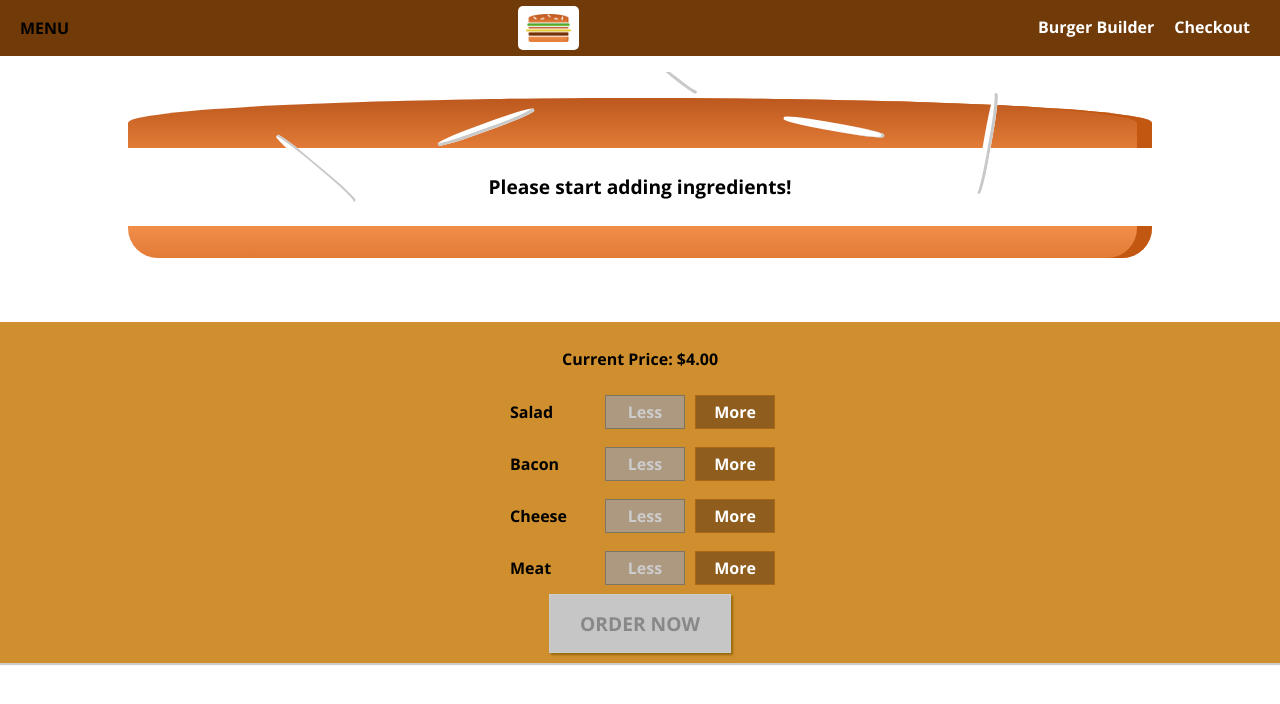
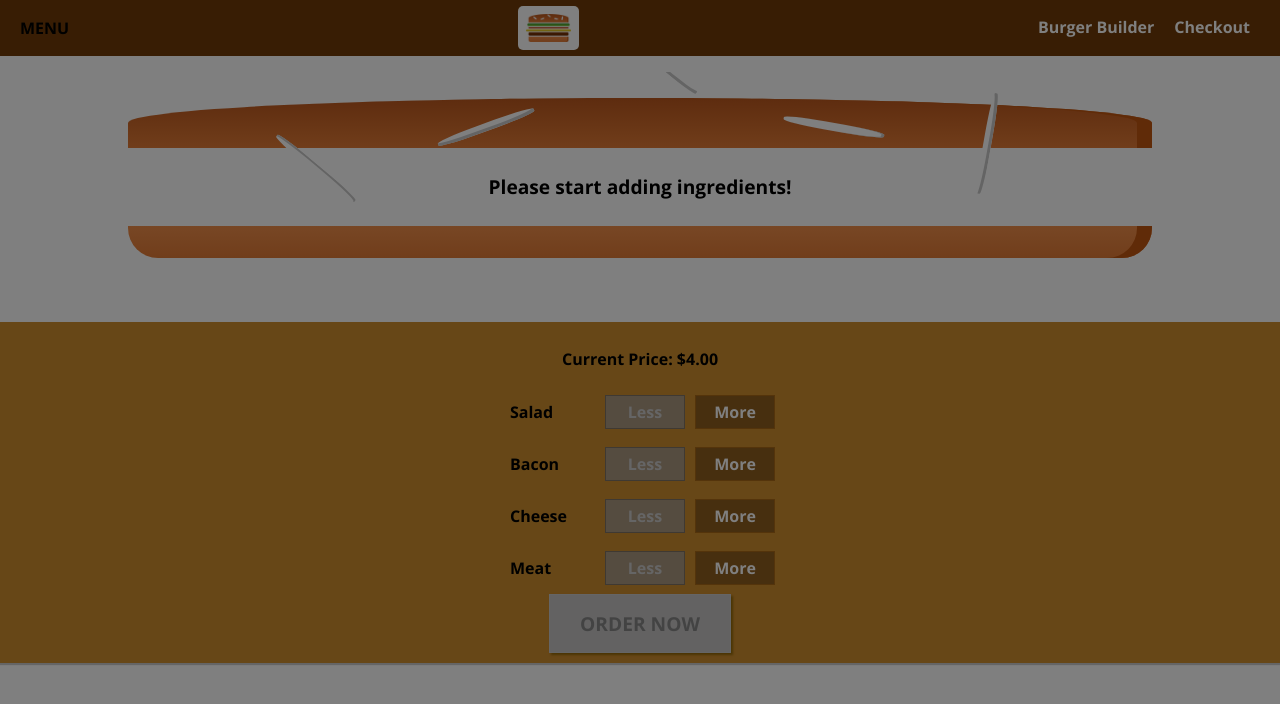
Before and after one commit to acparkgh/BurgerBuilder, a React app: page / in a window 1280 px wide. Shown: the top 704 px of the page. Built offline with nearby package versions, Linux system fonts and the light colour scheme.

Commit message:
added Backdrop to Sidebar

```diff
--- a/src/components/Layout/Layout.js
+++ b/src/components/Layout/Layout.js
@@ -4,14 +4,31 @@ import Toolbar from '../Navigation/Toolbar/Toolbar';
 import classes from './Layout.css';
 import SideDrawer from '../Navigation/SideDrawer/SideDrawer';
 
-const layout = (props) => (
-  <Aux>
-    <Toolbar />
-    <SideDrawer />
-    <main className={classes.Content} >
-      {props.children}
-    </main>
-  </Aux>
-);
+class Layout extends React.Component {
 
-export default layout;
+  state = {
+    showSideDrawer: true,
+  }
+
+  sideDrawerCloseHandler = () => {
+    this.setState({ showSideDrawer: false });
+  }
+
+  render() {
+    return (
+
+      <Aux>
+        <Toolbar />
+        <SideDrawer open={this.state.showSideDrawer}
+                    closed={this.sideDrawerCloseHandler}
+        />
+        <main className={classes.Content} >
+          {this.props.children}
+        </main>
+      </Aux>
+
+   )
+  }
+};
+
+export default Layout;
--- a/src/components/Navigation/SideDrawer/SideDrawer.js
+++ b/src/components/Navigation/SideDrawer/SideDrawer.js
@@ -2,11 +2,19 @@ import React from 'react';
 import classes from './SideDrawer.css';
 import Logo from '../../Logo/Logo';
 import NavigationItems from '../NavigationItems/NavigationItems';
+import Backdrop from '../../UI/Backdrop/Backdrop';
+import Aux from '../../../hoc/Aux';
 
 const sideDrawer = (props) => {
+  let attachedClasses = [classes.SideDrawer, classes.Close];
+  if (props.open) {
+    attachedClasses = [classes.SideDrawer, classes.Open];
+  }
 
   return (
-    <div className={classes.SideDrawer} >
+    <Aux>
+      <Backdrop show={props.open} clicked={props.closed}/>
+      <div className={attachedClasses.join(' ')}>
         <div className={classes.Logo}>
           <Logo />
         </div>
@@ -14,6 +22,7 @@ const sideDrawer = (props) => {
           <NavigationItems />
         </nav>
       </div>
+    </Aux>
   );
 
 };
```
Lines whose indentation alone changed are shown as unchanged.
